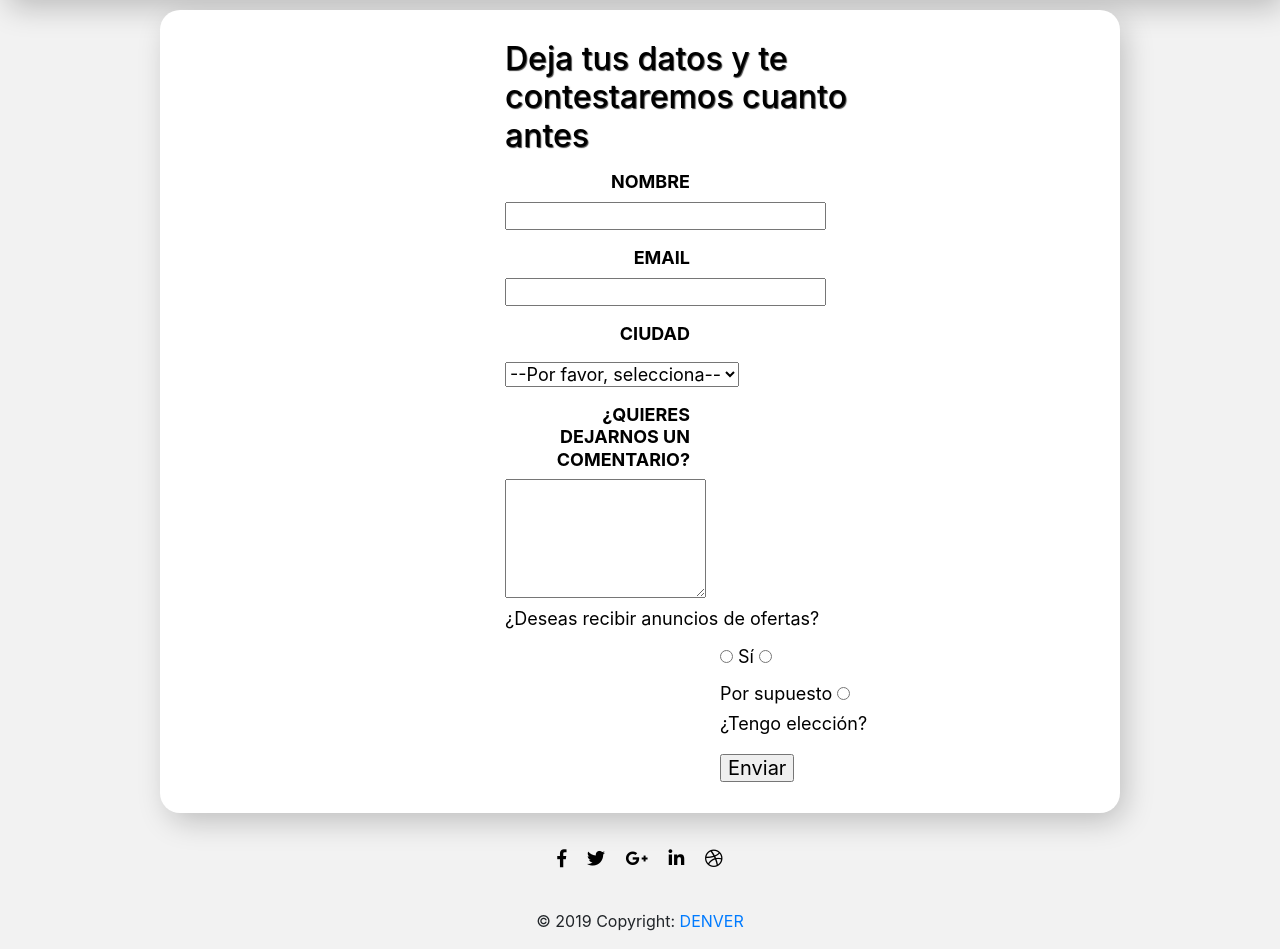
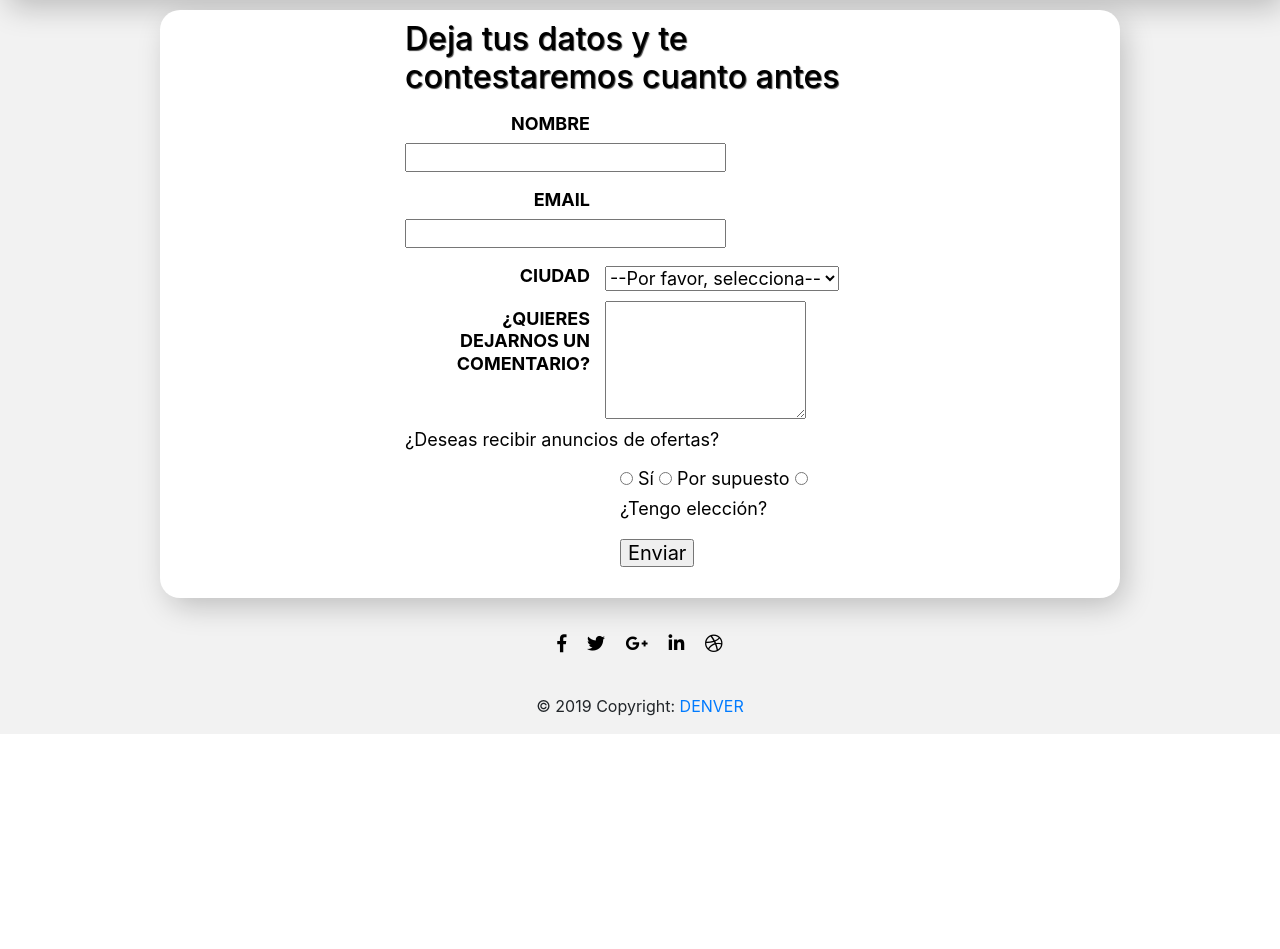
Before and after one commit to javigandia99/Denver_PHP_AJAX_JS, a PHP site: page /contacto.php in a window 1280 px wide. Shown: the part 76-1025 px from the top of the page. After the commit the page ends 810 px from the top, so only its background shows below. Run offline with PHP 8.4, Linux system fonts and the light colour scheme.

Commit message:
contacto colocado

```diff
--- a/contacto.php
+++ b/contacto.php
@@ -96,9 +96,7 @@ include 'arriba.php';
 	<div id="products" class="d-flex flex-row justify-content-center flex-wrap">
 		<div class="item col-lg-9 cajas">
 			<div class="cont_principal">
-				<div class="cabecera">
-				</div>
-				<div class="contenido">
+
 					<div class="principal">
 						<h1>Deja tus datos y te contestaremos cuanto antes</h1>
 						<form name="form_registro" id="form_registro">
```
